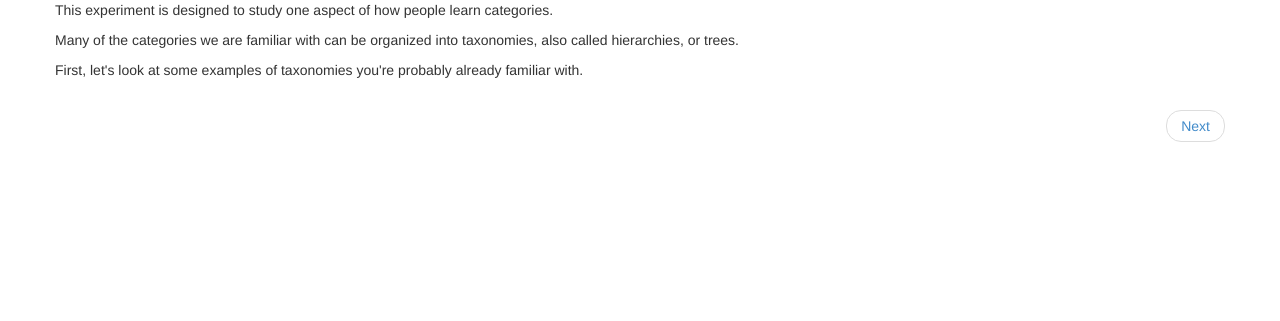
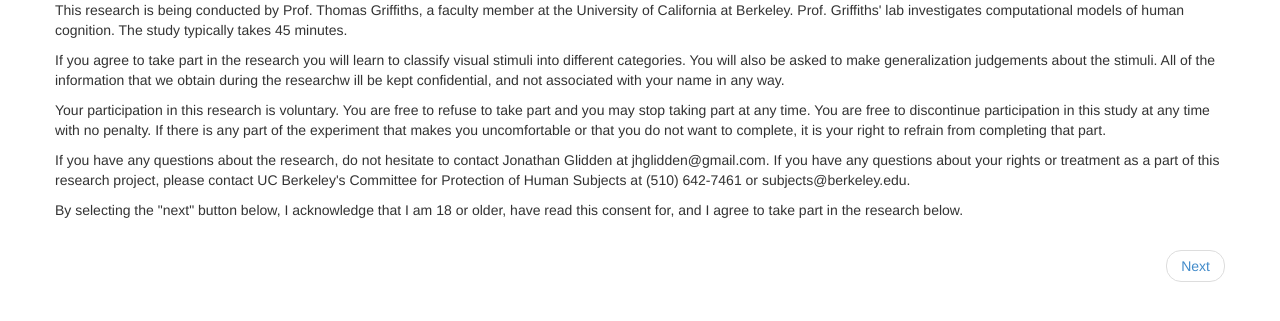
Before and after one commit to jglidden/hdp-experiment, a Flask app: page /experiment_instructions/1 in a window 1280 px wide. Shown: the top 321 px of the page. Run offline with Flask 2, Linux system fonts and the light colour scheme; parts of the project's set-up code (start-up, migrations or seed data) failed here and were passed over.

Commit message:
add consent

```diff
--- a/experiment/app.py
+++ b/experiment/app.py
@@ -546,7 +546,7 @@ def tree_instructions():
 def experiment_instruction(pageno):
     pageno=int(pageno)
     nextpage = None
-    if pageno < 6:
+    if pageno < 7:
         nextpage = pageno + 1
     return render_template('experiment_instructions.html', pageno=pageno, nextpage=nextpage)
 
--- a/experiment/templates/instructions/intro-1.html
+++ b/experiment/templates/instructions/intro-1.html
@@ -1,5 +1,9 @@
-<p>This experiment is designed to study one aspect of how people learn categories.
+<p>This research is being conducted by Prof. Thomas Griffiths, a faculty member at the University of California at Berkeley. Prof. Griffiths' lab investigates computational models of human cognition. The study typically takes 45 minutes.
 
-<p>Many of the categories we are familiar with can be organized into taxonomies, also called hierarchies, or trees.
+<p>If you agree to take part in the research you will learn to classify visual stimuli into different categories. You will also be asked to make generalization judgements about the stimuli. All of the information that we obtain during the researchw ill be kept confidential, and not associated with your name in any way.
 
-<p>First, let's look at some examples of taxonomies you're probably already familiar with.
+<p>Your participation in this research is voluntary. You are free to refuse to take part and you may stop taking part at any time. You are free to discontinue participation in this study at any time with no penalty. If there is any part of the experiment that makes you uncomfortable or that you do not want to complete, it is your right to refrain from completing that part.
+
+<p>If you have any questions about the research, do not hesitate to contact Jonathan Glidden at jhglidden@gmail.com. If you have any questions about your rights or treatment as a part of this research project, please contact UC Berkeley's Committee for Protection of Human Subjects at (510) 642-7461 or subjects@berkeley.edu.
+
+<p>By selecting the "next" button below, I acknowledge that I am 18 or older, have read this consent for, and I agree to take part in the research below.
--- a/experiment/templates/instructions/intro-2.html
+++ b/experiment/templates/instructions/intro-2.html
@@ -1,5 +1,5 @@
-<p>Below is an example of a biological taxonomy. The categories are arranged in a tree structure, with arrows indicating the parent-child relationships between them.
+<p>This experiment is designed to study one aspect of how people learn categories.
 
-<p>An arrow points from a parent category to a child category. Each child category is a specialization or restriction of its parent category. In other words, every object that belongs to a child category also belongs to the parent category.
+<p>Many of the categories we are familiar with can be organized into taxonomies, also called hierarchies, or trees.
 
-<p>For example, an oak is a kind of tree, a tree is kind of plant and a plant is a kind of organism.
+<p>First, let's look at some examples of taxonomies you're probably already familiar with.
--- a/experiment/templates/instructions/intro-3.html
+++ b/experiment/templates/instructions/intro-3.html
@@ -1,3 +1,5 @@
-<p>A taxonomical system can contain multiple taxonomies. When we say "taxonomy" we mean a signle tree, and when we say "taxonomical system", we mean a collection of one or more trees.
+<p>Below is an example of a biological taxonomy. The categories are arranged in a tree structure, with arrows indicating the parent-child relationships between them.
 
-<p>Here, we have a taxonomical system with two separate trees, one for desserts and one for wines.
+<p>An arrow points from a parent category to a child category. Each child category is a specialization or restriction of its parent category. In other words, every object that belongs to a child category also belongs to the parent category.
+
+<p>For example, an oak is a kind of tree, a tree is kind of plant and a plant is a kind of organism.
--- a/experiment/templates/instructions/intro-4.html
+++ b/experiment/templates/instructions/intro-4.html
@@ -1 +1,3 @@
-<p>In some cases, a taxonomy is just a chain, with each category more specific than the one above it. Here, we start with the general category "tool" and refine it at each step until we reach the specific category "salad fork".
+<p>A taxonomical system can contain multiple taxonomies. When we say "taxonomy" we mean a signle tree, and when we say "taxonomical system", we mean a collection of one or more trees.
+
+<p>Here, we have a taxonomical system with two separate trees, one for desserts and one for wines.
--- a/experiment/templates/instructions/intro-5.html
+++ b/experiment/templates/instructions/intro-5.html
@@ -1 +1 @@
-<p>In cases where there are little or no relationships between categories, the taxonomical system contains taxonomies that are just individual categories without any arrows connecting them. Here, we know that "asparagus" is a subset of vegetable, but "aspirin", "architect" and "violin" are all unrelated to the other categories, so there are no arrows between them.
+<p>In some cases, a taxonomy is just a chain, with each category more specific than the one above it. Here, we start with the general category "tool" and refine it at each step until we reach the specific category "salad fork".
--- a/experiment/templates/instructions/intro-6.html
+++ b/experiment/templates/instructions/intro-6.html
@@ -1,5 +1 @@
-<p>Now you will be shown objects belonging to 10 categories which are organized in a taxonomical system. You will first learn to differentiate between all 10 categories.
-
-<p>On each page you will be shown an object and a category. You will be asked whether the displayed object belongs to the accompanying category. The categories are imaginary and you will not know any of the categorizations at the outset. At first this will be difficult, but as you gather information, your performance will improve. After each information-gathering session you will be asked to reconstruct the taxonomical system that the categories belong to.
-
-<p>The task will be divided into daily sessions which will last about an hour. You will have the opportunity to take breaks within a session. You may complete a maximum of one session per day. At the end of each session you will be asked to diagram the relationship between concepts.
+<p>In cases where there are little or no relationships between categories, the taxonomical system contains taxonomies that are just individual categories without any arrows connecting them. Here, we know that "asparagus" is a subset of vegetable, but "aspirin", "architect" and "violin" are all unrelated to the other categories, so there are no arrows between them.
--- /dev/null
+++ b/experiment/templates/instructions/intro-7.html
@@ -0,0 +1,5 @@
+<p>Now you will be shown objects belonging to 10 categories which are organized in a taxonomical system. You will first learn to differentiate between all 10 categories.
+
+<p>On each page you will be shown an object and a category. You will be asked whether the displayed object belongs to the accompanying category. The categories are imaginary and you will not know any of the categorizations at the outset. At first this will be difficult, but as you gather information, your performance will improve. After each information-gathering session you will be asked to reconstruct the taxonomical system that the categories belong to.
+
+<p>The task will be divided into daily sessions which will last about an hour. You will have the opportunity to take breaks within a session. You may complete a maximum of one session per day. At the end of each session you will be asked to diagram the relationship between concepts.
```
